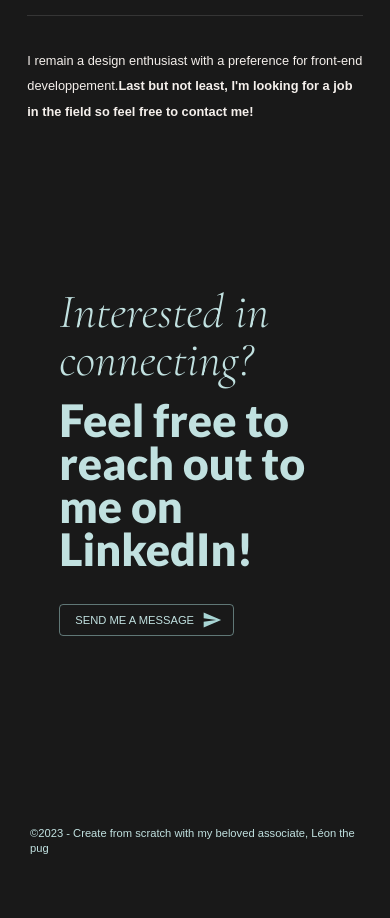
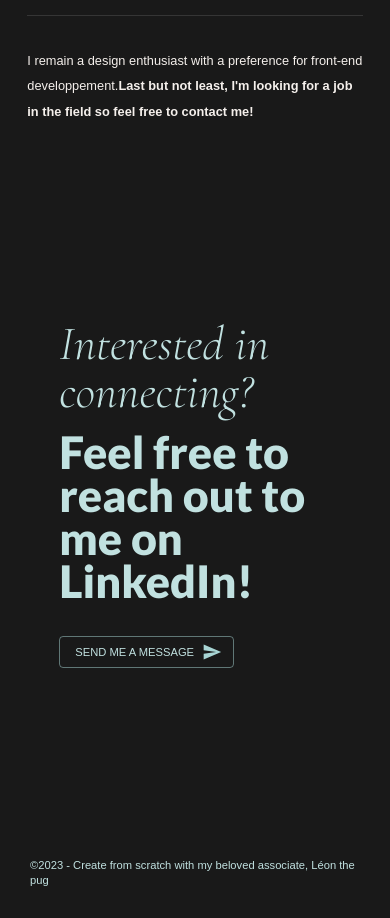
Before and after one commit to JulieChabanis/MinimalPortfolio, a React (Create React App) app: page / in a window 390 px wide. Shown: the part 9040-9958 px from the top of the page. Before the commit the page ends 9926 px from the top, so only its background shows below. Built offline with nearby package versions, Linux system fonts and the light colour scheme; a web font is replaced by a local one.

Commit message:
testing padding contact in phone

```diff
--- a/src/components/Home/Contact/Contact.module.css
+++ b/src/components/Home/Contact/Contact.module.css
@@ -7,7 +7,7 @@
   align-items: flex-start;
 
   @media (max-width: 600px) {
-    padding: 10rem 2rem 10rem 2rem;
+    padding: 12rem 2rem 10rem 2rem;
     width: 100%;
   }
 
```
